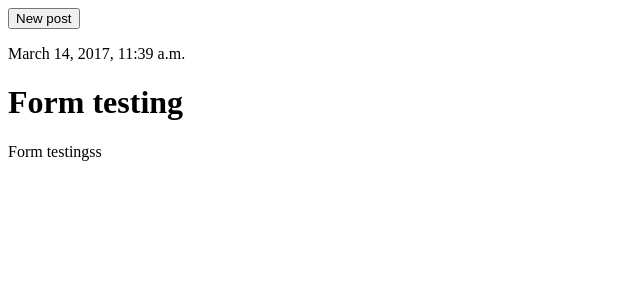
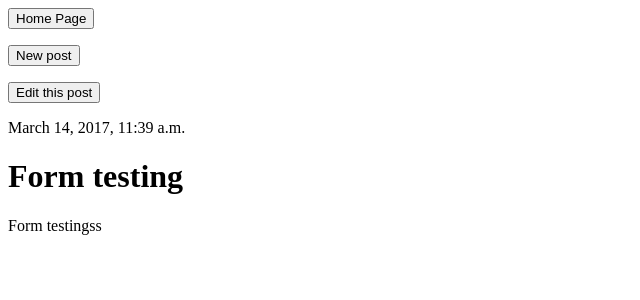
Before and after one commit to malukasrokas/sports-site, a Django app: page /post/3/ in a window 1280 px wide. Shown: the top 300 px of the page, without its empty margins (0-640 px from the left). Run offline with Django 3.2, Linux system fonts and the light colour scheme; data comes from the database, SQL or seed files in the repository; both versions use the stored data as it was after the commit.

Commit message:
Added functionality to create and edit posts

```diff
--- a/newsfeed/templates/newsfeed/base.html
+++ b/newsfeed/templates/newsfeed/base.html
@@ -5,6 +5,9 @@
     </head>
     <body>
         <div>
+            <form action="{% url 'post_list' %}">
+                <input type="submit" value="Home Page" />
+            </form>
             <form action="{% url 'post_new' %}">
                 <input type="submit" value="New post" />
             </form>
--- a/newsfeed/templates/newsfeed/post_in_detail.html
+++ b/newsfeed/templates/newsfeed/post_in_detail.html
@@ -1,6 +1,11 @@
 {% extends 'newsfeed/base.html' %}
 
 {% block content %}
+    <div>
+        <form action="{% url 'post_edit' pk=post.pk %}">
+            <input type="submit" value="Edit this post" />
+        </form>
+    </div>
     <div>
         {% if post.created_date %}
             <div>
--- a/newsfeed/urls.py
+++ b/newsfeed/urls.py
@@ -5,4 +5,5 @@ urlpatterns = [
     url(r'^$', views.post_list, name='post_list'),
     url(r'^post/(?P<pk>\d+)/$', views.post_in_detail, name="post_in_detail"),
     url(r'^post/new/$', views.post_new, name='post_new'),
+    url(r'^post/(?P<pk>\d+)/edit/$', views.post_edit, name='post_edit'),
 ]
--- a/newsfeed/views.py
+++ b/newsfeed/views.py
@@ -17,9 +17,23 @@ def post_new(request):
         if form.is_valid():
             post = form.save(commit=False)
             post.author = request.user
-            post.created_date = timezone.now();
+            post.created_date = timezone.now()
             post.save()
             return redirect('post_in_detail', pk=post.pk)
     else:
         form = PostForm()
     return render(request, 'newsfeed/post_edit.html', {'form': form})
+
+def post_edit(request, pk):
+    post = get_object_or_404(Post, pk=pk)
+    if request.method == "POST":
+        form = PostForm(request.POST, instance=post)
+        if form.is_valid():
+            post = form.save(commit=False)
+            post.author = request.user
+            post.published_date = timezone.now()
+            post.save()
+            return redirect('post_in_detail', pk=post.pk)
+    else:
+        form = PostForm(instance=post)
+    return render(request, 'newsfeed/post_edit.html', {'form': form})
```
Also changed, not shown: README.md, db.sqlite3.
